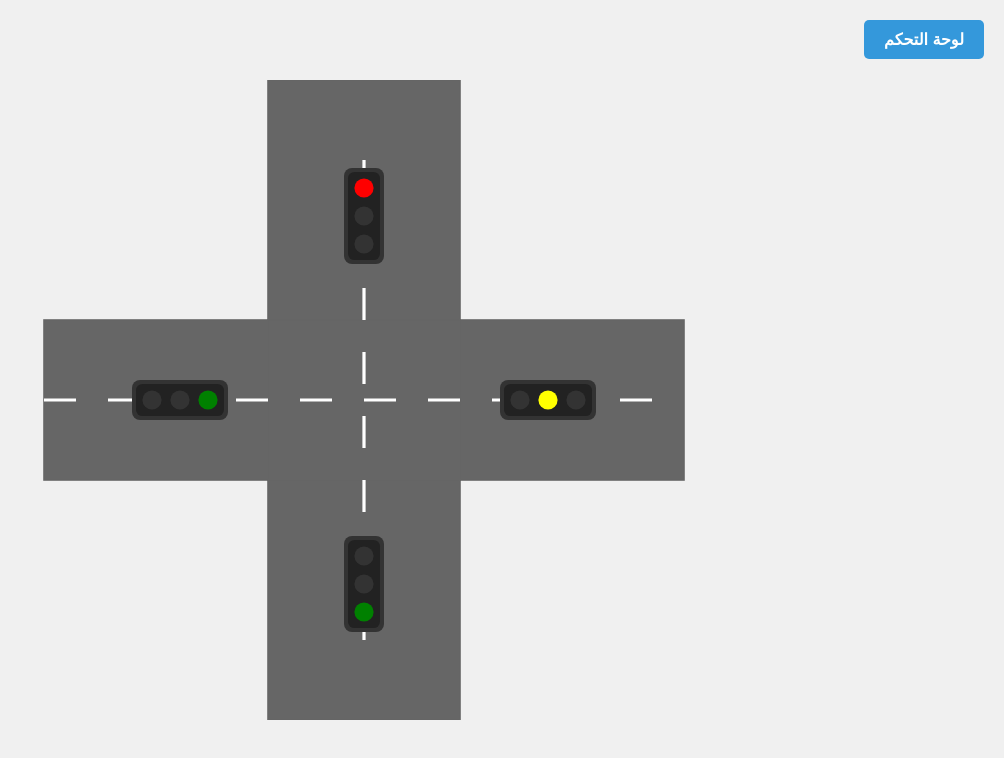
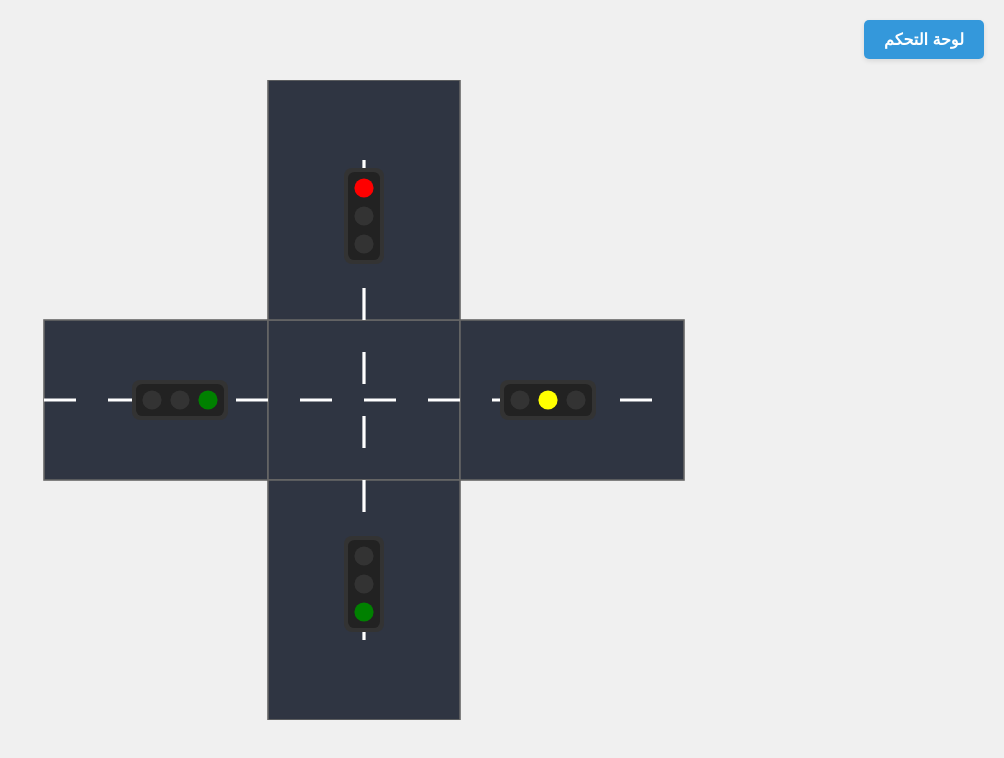
Before and after one commit to Mostafa9320/Traffic_Viewer, a plain HTML site: page live/index.html in a window 1280 px wide. Shown: the whole page, without its empty margins (276-1280 px from the left). Drawn offline with Linux system fonts and the light colour scheme; the site is published under a folder, as on GitHub Pages, so addresses that start at the root find nothing.

Commit message:
fix /live styling

```diff
--- a/live/index.html
+++ b/live/index.html
@@ -4,7 +4,7 @@
     <meta charset="UTF-8" />
     <meta name="viewport" content="width=device-width, initial-scale=1.0" />
     <title>Traffic Monitoring System</title>
-    <link rel="stylesheet" href="/live/styles.css" />
+    <link rel="stylesheet" href="./styles.css" />
     <link
       rel="shortcut icon"
       type="x-icon"
```
